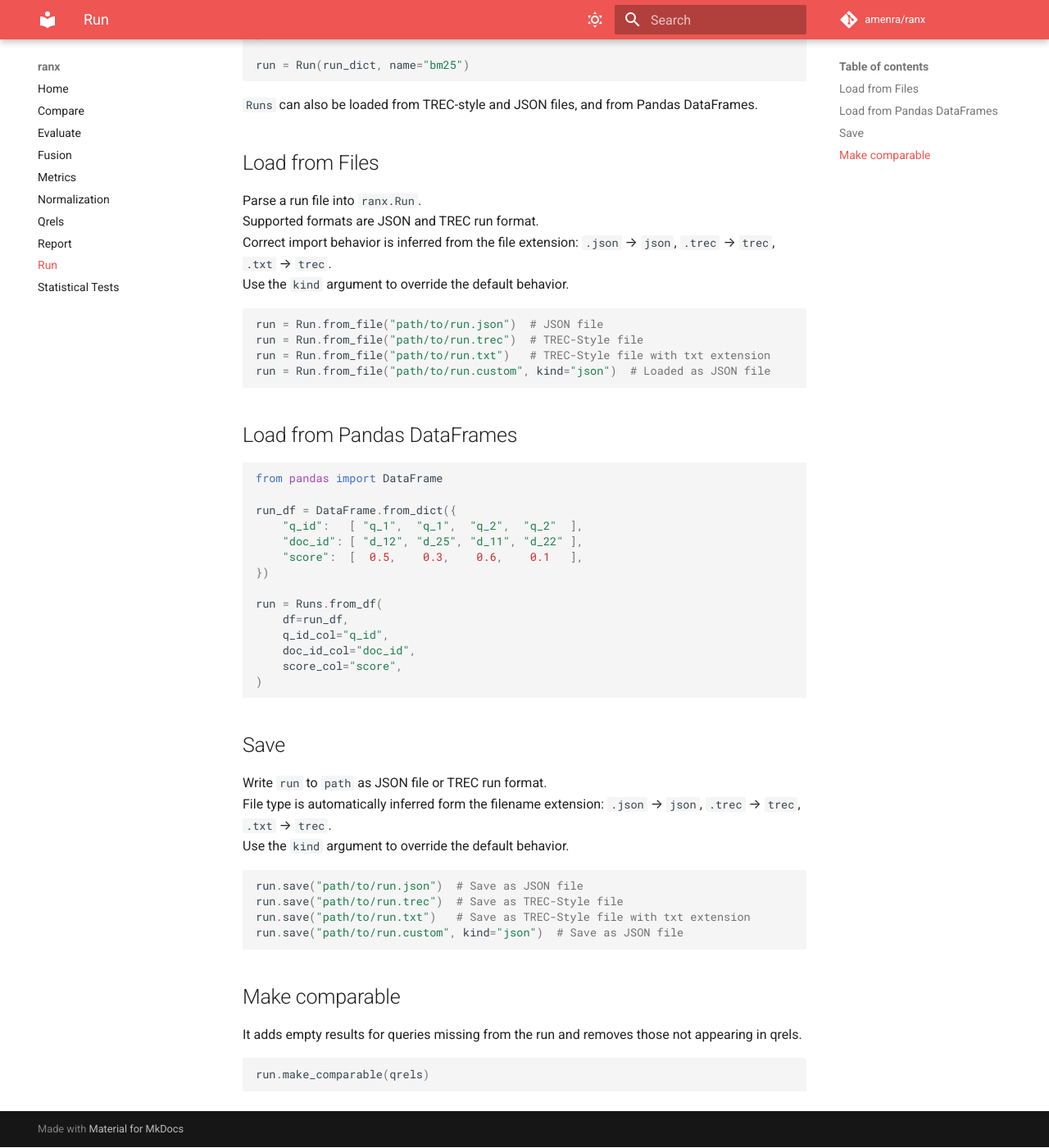
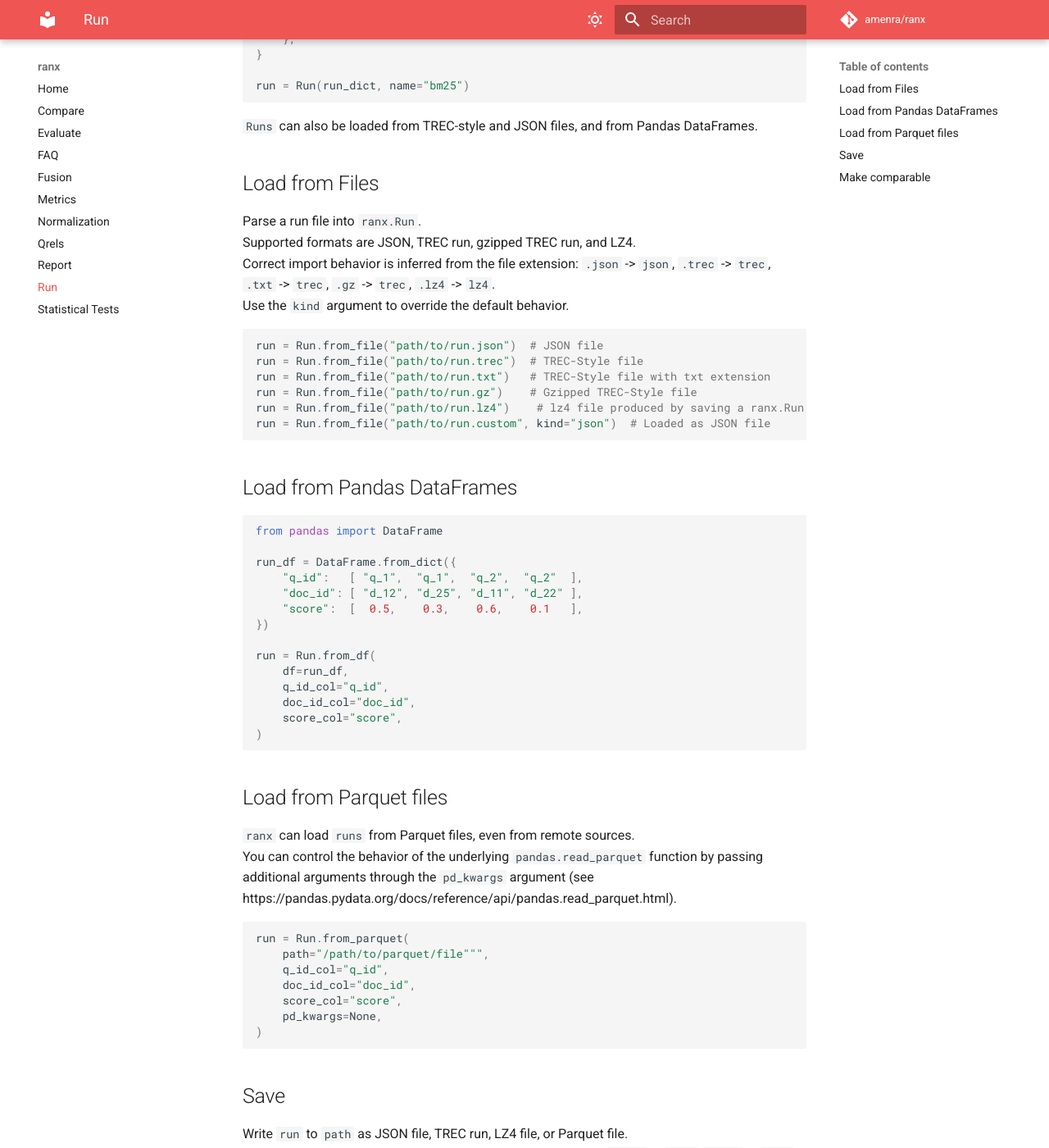
Before and after one commit to AmenRa/ranx, an MkDocs documentation site: the page built from docs/run.md, in a window 1280 px wide and 1400 px high, scrolled down 454 px. Shown: the whole window at 82% size. Built offline with MkDocs 1.6.1 and Material for MkDocs 9.7.7, drawn with Linux system fonts in a browser that asks for light colours; comment, search, counter and statistics services are not loaded; some of the changed text lies outside the part shown.

Commit message:
Docs update

````diff
--- a/docs/run.md
+++ b/docs/run.md
@@ -1,6 +1,7 @@
 # Run
 
 `Run` stores the relevance scores estimated by the model under evaluation.
+There is no constraint on the score values, i.e., zero and negative scores are not removed.
 The preferred way for creating a `Run` instance is converting a Python dictionary as follows:
 
 ```python
@@ -25,14 +26,16 @@ run = Run(run_dict, name="bm25")
 
 ## Load from Files
 Parse a run file into `ranx.Run`.
-Supported formats are JSON and TREC run format.
-Correct import behavior is inferred from the file extension: `.json` → `json`, `.trec` → `trec`, `.txt` → `trec`.
+Supported formats are JSON, TREC run, gzipped TREC run, and LZ4.
+Correct import behavior is inferred from the file extension: `.json` -> `json`, `.trec` -> `trec`, `.txt` -> `trec`, `.gz` -> `trec`, `.lz4` -> `lz4`.
 Use the `kind` argument to override the default behavior.
 
 ```python
 run = Run.from_file("path/to/run.json")  # JSON file
 run = Run.from_file("path/to/run.trec")  # TREC-Style file
 run = Run.from_file("path/to/run.txt")   # TREC-Style file with txt extension
+run = Run.from_file("path/to/run.gz")    # Gzipped TREC-Style file
+run = Run.from_file("path/to/run.lz4")    # lz4 file produced by saving a ranx.Run as lz4
 run = Run.from_file("path/to/run.custom", kind="json")  # Loaded as JSON file
 ```
 
@@ -46,7 +49,7 @@ run_df = DataFrame.from_dict({
     "score":  [  0.5,    0.3,    0.6,    0.1   ],
 })
 
-run = Runs.from_df(
+run = Run.from_df(
     df=run_df,
     q_id_col="q_id",
     doc_id_col="doc_id",
@@ -54,15 +57,32 @@ run = Runs.from_df(
 )
 ```
 
-## Save
-Write `run` to `path` as JSON file or TREC run format.
-File type is automatically inferred form the filename extension: `.json` → `json`, `.trec` → `trec`, `.txt` → `trec`.
-Use the `kind` argument to override the default behavior.
+## Load from Parquet files
+`ranx` can load `runs` from Parquet files, even from remote sources.
+You can control the behavior of the underlying `pandas.read_parquet` function by passing additional arguments through the `pd_kwargs` argument (see https://pandas.pydata.org/docs/reference/api/pandas.read_parquet.html).
 
 ```python
-run.save("path/to/run.json")  # Save as JSON file
-run.save("path/to/run.trec")  # Save as TREC-Style file
-run.save("path/to/run.txt")   # Save as TREC-Style file with txt extension
+run = Run.from_parquet(
+    path="/path/to/parquet/file""",
+    q_id_col="q_id",
+    doc_id_col="doc_id",
+    score_col="score",
+    pd_kwargs=None,
+)
+```
+
+## Save
+Write `run` to `path` as JSON file, TREC run, LZ4 file, or Parquet file.
+File type is automatically inferred form the filename extension: `.json` -> `json`, `.trec` -> `trec`, `.txt` -> `trec`, and `.lz4` -> `lz4`, `.parq` -> `parquet`, `.parquet` -> `parquet`.
+Use the `kind` argument to override this behavior.
+
+```python
+run.save("path/to/run.json")     # Save as JSON file
+run.save("path/to/run.trec")     # Save as TREC-Style file
+run.save("path/to/run.txt")      # Save as TREC-Style file with txt extension
+run.save("path/to/run.lz4")      # Save as lz4 file
+run.save("path/to/run.parq")     # Save as Parquet file
+run.save("path/to/run.parquet")  # Save as Parquet file
 run.save("path/to/run.custom", kind="json")  # Save as JSON file
 ```
 
````
Also changed, not shown: README.md (+36 -16 lines), docs/faq.md (added, +9 -0 lines), docs/index.md (+36 -16 lines), docs/qrels.md (+23 -6 lines), 1 other file.
